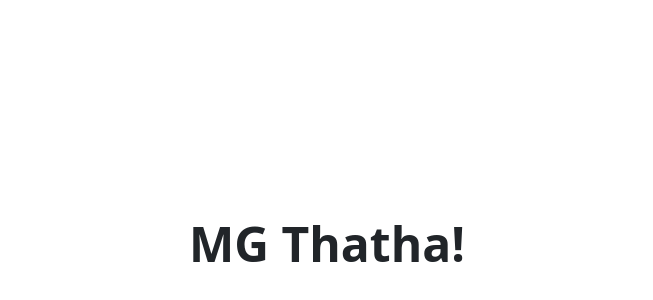
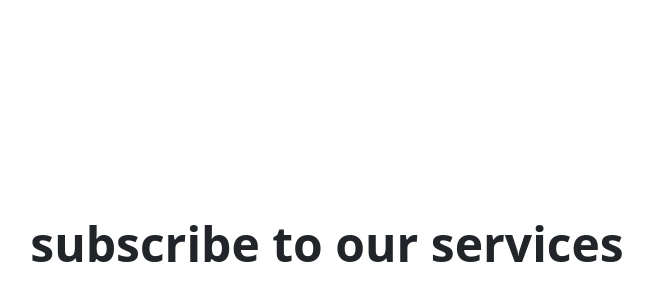
Before and after one commit to pavankalyan-codes/30-Days-30-Projects, a plain HTML site: page template/index.html in a window 1280 px wide. Shown: the part 156-456 px from the top of the page, without its empty margins (313-966 px from the left). Drawn offline with nearby package versions, Linux system fonts and the light colour scheme.

Commit message:
Ubuntu theme changes

```diff
--- a/template/index.html
+++ b/template/index.html
@@ -20,10 +20,18 @@
       integrity="sha384-eOJMYsd53ii+scO/bJGFsiCZc+5NDVN2yr8+0RDqr0Ql0h+rP48ckxlpbzKgwra6"
       crossorigin="anonymous"
     />
+    <link href="https://cdn.jsdelivr.net/npm/bootstrap@5.0.0-beta3/dist/css/bootstrap.min.css" rel="stylesheet" integrity="sha384-eOJMYsd53ii+scO/bJGFsiCZc+5NDVN2yr8+0RDqr0Ql0h+rP48ckxlpbzKgwra6" crossorigin="anonymous">
   </head>
 
   <body>
     <script src="script.js"></script>
-    <div>MG Thatha!</div>
-  </body>
+    <div class="d-flex flex-column">
+      <div class ="checkbox"
+      role = "checkbox"
+      aria-checked = "true"
+   >
+    subscribe to our services
+  </div>
+
+    </div>
 </html>
```
